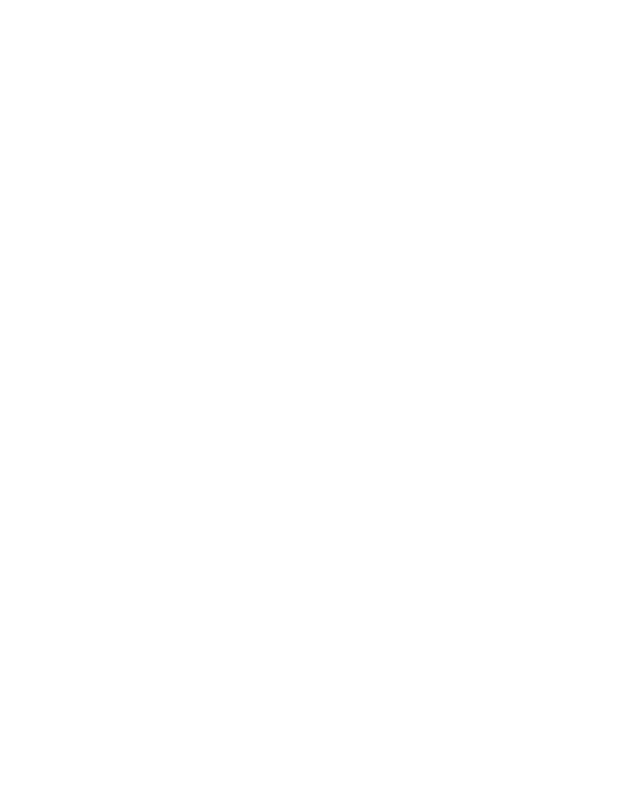
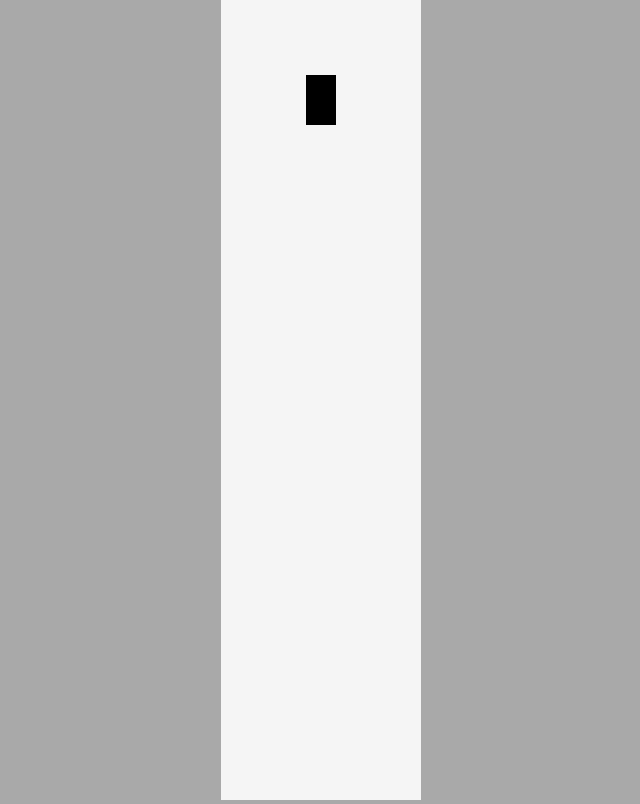
Before and after one commit to AngkitHashamsa/Nerual-netowrk, a plain HTML site: page index.html in a window 1280 px wide. Shown: the whole page, without its empty margins (319-959 px from the left). Drawn offline with Linux system fonts and the light colour scheme.

Commit message:
car done

```diff
--- /dev/null
+++ b/car.js
@@ -0,0 +1,75 @@
+class Car {
+  constructor(x, y, width, height) {
+    this.x = x;
+    this.y = y;
+    this.width = width;
+    this.height = height;
+
+    this.speed = 0.1;
+    this.acceleration = 0.2;
+    this.maxSpeed = 3;
+    this.friction = 0.05;
+    this.angle = 0;
+
+    this.controls = new Controls();
+  }
+
+  update() {
+    this.#move();
+  }
+
+  #move() {
+    if (this.controls.forward) {
+      this.speed += this.acceleration;
+    }
+
+    if (this.controls.reverse) {
+      this.speed -= this.acceleration;
+    }
+
+    if (this.speed > this.maxSpeed) {
+      this.speed = this.maxSpeed;
+    }
+
+    if (this.speed < -this.maxSpeed / 2) {
+      this.speed = -this.maxSpeed / 2;
+    }
+
+    if (this.speed > 0) {
+      this.speed -= this.friction;
+    }
+
+    if (this.speed < 0) {
+      this.speed += this.friction;
+    }
+
+    if (Math.abs(this.speed) < this.friction) {
+      this.speed = 0;
+    }
+
+    if (this.speed !== 0) {
+      const flip = this.speed > 0 ? 1 : -1;
+      if (this.controls.right) {
+        this.angle -= 0.03 * flip;
+      }
+
+      if (this.controls.left) {
+        this.angle += 0.03 * flip;
+      }
+    }
+
+    this.x -= Math.sin(this.angle) * this.speed;
+    this.y -= Math.cos(this.angle) * this.speed;
+  }
+
+  draw(ctx) {
+    ctx.save();
+    ctx.translate(this.x, this.y);
+    ctx.rotate(-this.angle);
+
+    ctx.beginPath();
+    ctx.rect(-this.width / 2, -this.height / 2, this.width, this.height);
+    ctx.fill();
+    ctx.restore();
+  }
+}
--- /dev/null
+++ b/controls.js
@@ -0,0 +1,45 @@
+class Controls {
+  constructor() {
+    this.forward = false;
+    this.left = false;
+    this.right = false;
+    this.reverse = false;
+    this.#addKeyboardListeners();
+  }
+
+  #addKeyboardListeners() {
+    document.onkeydown = (event) => {
+      switch (event.key) {
+        case "ArrowLeft":
+          this.left = true;
+          break;
+        case "ArrowRight":
+          this.right = true;
+          break;
+        case "ArrowUp":
+          this.forward = true;
+          break;
+        case "ArrowDown":
+          this.reverse = true;
+          break;
+      }
+    };
+
+    document.onkeyup = (event) => {
+      switch (event.key) {
+        case "ArrowLeft":
+          this.left = false;
+          break;
+        case "ArrowRight":
+          this.right = false;
+          break;
+        case "ArrowUp":
+          this.forward = false;
+          break;
+        case "ArrowDown":
+          this.reverse = false;
+          break;
+      }
+    };
+  }
+}
--- a/index.html
+++ b/index.html
@@ -4,9 +4,14 @@
     <meta charset="UTF-8">
     <meta http-equiv="X-UA-Compatible" content="IE=edge">
     <meta name="viewport" content="width=device-width, initial-scale=1.0">
+    <link rel="stylesheet" href="style.css">
     <title>Document</title>
 </head>
 <body>
 
+    <canvas id="myCanvas"></canvas>
+    <script src="./controls.js"></script>
+    <script src="./car.js"></script>
+    <script src="./index.js"></script>
 </body>
 </html>
--- /dev/null
+++ b/index.js
@@ -0,0 +1,14 @@
+const canvas = document.querySelector("#myCanvas");
+
+const ctx = canvas.getContext("2d");
+const car = new Car(100, 100, 30, 50);
+
+animate();
+
+function animate() {
+  canvas.height = window.innerHeight;
+  canvas.width = 200;
+  car.update();
+  car.draw(ctx);
+  requestAnimationFrame(animate);
+}
--- /dev/null
+++ b/style.css
@@ -0,0 +1,15 @@
+*{
+margin: 0;
+padding: 0;
+box-sizing: border-box;
+
+}
+body{
+    background-color: darkgray;
+    overflow: hidden;
+    text-align: center;
+}
+
+#myCanvas{
+    background-color: whitesmoke;
+}
```
